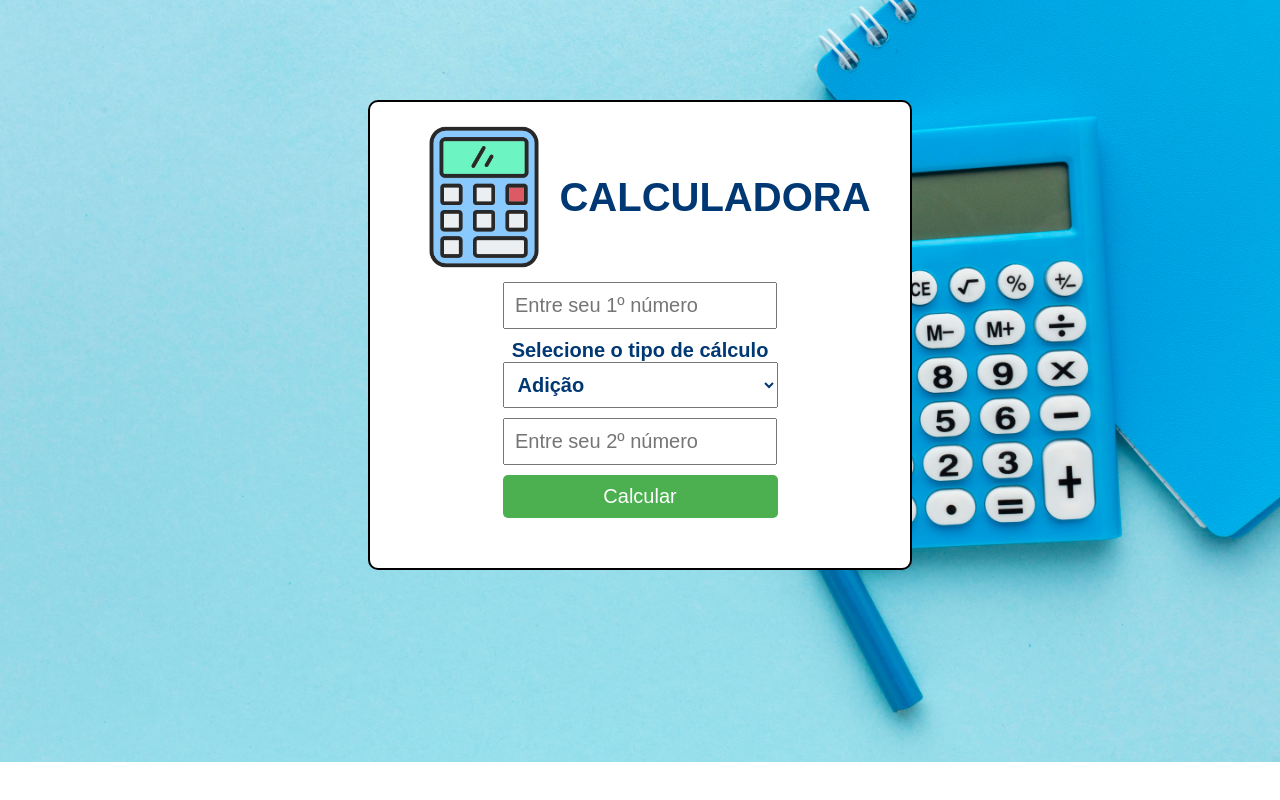
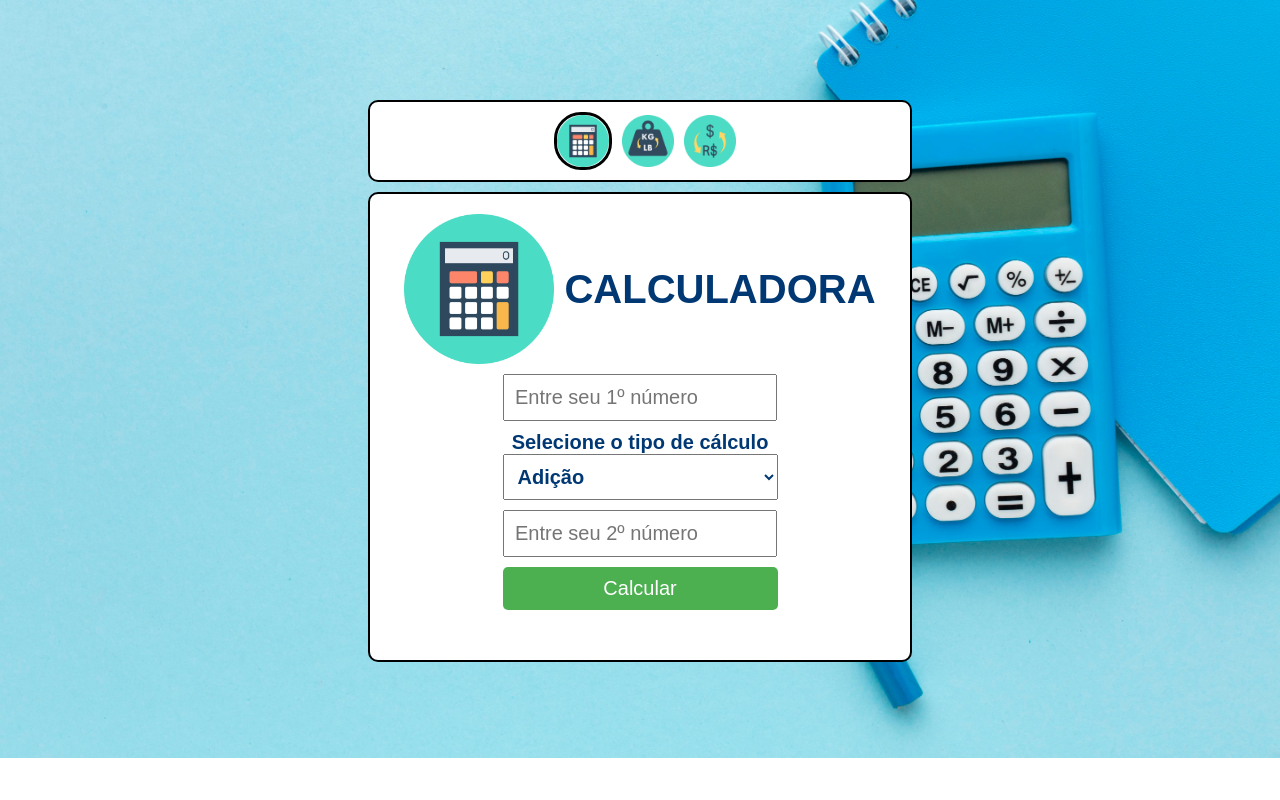
Before and after one commit to gduartte1/CalculadoraETEP, a Flask app: page / in a window 1280 px wide. Run offline with Flask 3, Linux system fonts and the light colour scheme.

Commit message:
Adição dos ícones para navegação
Adição dos ícones para navegação

```diff
--- a/Templates/calculator.html
+++ b/Templates/calculator.html
@@ -8,9 +8,17 @@
     <link rel="stylesheet" type="text/css" href="/static/styles.css">
 </head>
 <body>
+    <div class="icons">
+        <img id="icon_calc" src="../static/icon_calc.png" alt="">
+        <div class="hidden-text-calc">Selecionar Calculadora</div>
+        <img id="icon_unit" src="../static/icon_unit.png" alt="Unit Converter Icon">
+        <div class="hidden-text-unit">Selecionar conversor de unidade de medida</div>
+        <img id="icon_coin" src="../static/icon_coin.png" alt="Coin Converter Icon">
+        <div class="hidden-text-coin">Selecionar conversor moedas</div>
+    </div>
     <div class="calculator">
     <div class="headercontainer">
-    <img id="logo" src="../static/logo.png" alt="">
+    <img id="logo" src="../static/icon_calc.png" alt="">
     <h2>CALCULADORA</h2>
     </div>
     <div class="form">
--- a/static/styles.css
+++ b/static/styles.css
@@ -8,13 +8,108 @@ body {
   height: 100%;
 }
 .calculator {
-  width: 500px;
-  margin: 100px auto;
+  width: 80%;
+  max-width: 500px;
+  margin-left: auto;
+  margin-right: auto;
   padding: 20px;
   border: 2px solid #000000;
   border-radius: 10px;
   background-color: white;
 }
+.icons {
+  width: 520px;
+  margin-left: auto;
+  margin-right: auto;
+  margin-top: 100px;
+  margin-bottom: 10px;
+  padding: 10px;
+  border: 2px solid #000000;
+  border-radius: 10px;
+  background-color: white;
+  display: flex;
+  align-items: center;
+  justify-content: center;
+  position: relative;
+}
+#icon_calc {
+  width: 10%;
+  margin-left: 10px;
+  transition: transform 0.3s ease;
+  border: 3px solid #000000;
+  border-radius: 27px;
+}
+  #icon_unit {
+    width: 10%;
+    margin-left: 10px;
+    transition: transform 0.3s ease;
+}
+#icon_coin {
+  width: 10%;
+  margin-left: 10px;
+  transition: transform 0.3s ease;
+}
+#icon_calc:hover, #icon_unit:hover, #icon_coin:hover {
+  transform: scale(1.3);
+  transition: transform 0.3s ease;
+}
+.hidden-text-unit {
+  visibility: hidden;
+  opacity: 0;
+  position: absolute;
+  bottom: -30px;
+  left: 50%;
+  transform: translateX(-50%);
+  background-color: black;
+  color: white;
+  padding: 5px;
+  border-radius: 5px;
+  z-index: 1; /* Ensures it's above other content */
+  transition: visibility 0s, opacity 0.3s ease;
+  white-space: nowrap;
+}
+  #icon_unit:hover + .hidden-text-unit{
+    visibility: visible;
+    opacity: 1;
+  }
+  .hidden-text-calc {
+    visibility: hidden;
+    opacity: 0;
+    position: absolute;
+    bottom: -30px;
+    left: 50%;
+    transform: translateX(-50%);
+    background-color: black;
+    color: white;
+    padding: 5px;
+    border-radius: 5px;
+    z-index: 1; /* Ensures it's above other content */
+    transition: visibility 0s, opacity 0.3s ease;
+    white-space: nowrap;
+  }
+  #icon_calc:hover + .hidden-text-calc{
+    visibility: visible;
+    opacity: 1;
+  }
+  .hidden-text-coin {
+    visibility: hidden;
+    opacity: 0;
+    position: absolute;
+    bottom: -30px;
+    left: 50%;
+    transform: translateX(-50%);
+    background-color: black;
+    color: white;
+    padding: 5px;
+    border-radius: 5px;
+    z-index: 1; /* Ensures it's above other content */
+    transition: visibility 0s, opacity 0.3s ease;
+    white-space: nowrap;
+  }
+  #icon_coin:hover + .hidden-text-coin{
+    visibility: visible;
+    opacity: 1;
+  }
 .form{
   display: flex;
   width: 100%;
@@ -33,7 +128,6 @@ select{
   font-size: 20px;
   color: #003874;
   font-weight: bold;
-
 }
 input {
   width: 50%;
@@ -62,7 +156,6 @@ button:hover {
   text-decoration: underline;
   color: #003874;
   font-weight: bold;
-
 }
 .headercontainer{
 display: flex;
@@ -72,7 +165,7 @@ margin-bottom: 10px;
 }
 #logo{
   width: 30%;
-
+  margin-right: 10px;
 }
 h2{
   font-size: 40px;
```
Also changed, not shown: static/icon_calc.png (added), static/icon_coin.png (added), static/icon_unit.png (added).
